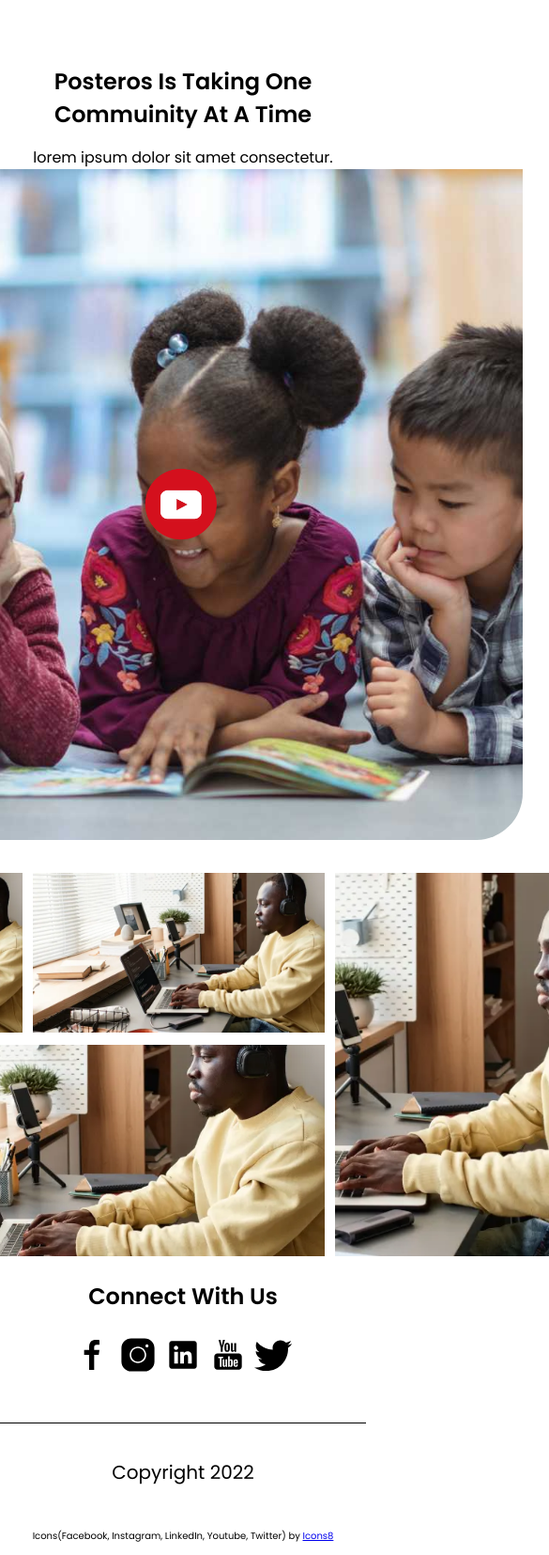
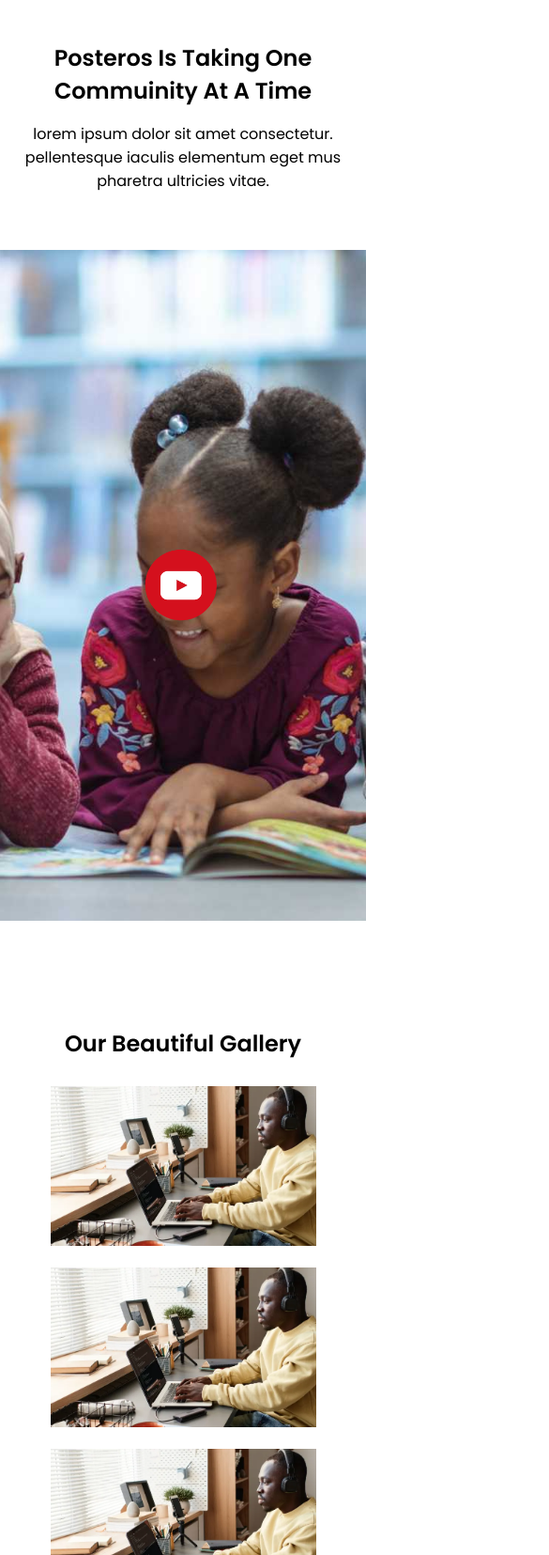
Before and after one commit to Nutifafa-kofi/Posteros, a plain HTML site: page index.html in a window 390 px wide. Shown: the part 3180-4835 px from the top of the page at 94% size, 585 px wide, since content can reach past the window. Drawn offline with Linux system fonts and the light colour scheme.

Commit message:
Responsive Design completed

```diff
--- a/index.html
+++ b/index.html
@@ -183,6 +183,8 @@
             <img src="gallery-image.png" alt="Gallery Image" class="img-d" />
           </div>
         </div>
+        <input type="checkbox" id="view">
+        <label for="view" class="view-more">View More</label>
       </section>
     </main>
 
--- a/style.css
+++ b/style.css
@@ -5,10 +5,10 @@
   font-family: "Poppins", sans-serif;
 }
 
-body {
+/* body {
   max-width: 100%;
   height: auto;
-}
+} */
 
 header {
   background-color: #d9edff;
@@ -273,6 +273,7 @@ select {
 .education {
   text-align: center;
   padding-top: 114px;
+  padding-bottom: 156px;
   width: 100%;
   max-width: 434px;
   margin: 0 auto;
@@ -289,23 +290,23 @@ select {
   font-weight: 400;
   font-size: 16px;
   text-transform: lowercase;
-  margin-bottom: 156px;
 }
 
 .child-education {
   background-color: #0b353d;
-  height: 302px;
+  /* height: auto; */
   border-top-right-radius: 151px;
   border-bottom-left-radius: 151px;
   display: flex;
   justify-content: center;
-  align-items: center;
+  align-items: flex-end;
 }
 
 .youtube-container {
   position: relative;
   height: 348px;
-  min-width: 723px;
+  max-width: 723px;
+  width: 100%;
   border-bottom-left-radius: 50px;
   border-bottom-right-radius: 50px;
   overflow: hidden;
@@ -341,9 +342,22 @@ select {
   margin-top: 59px;
 }
 
+.view-more {
+  display: none;
+  font-weight: 400;
+  font-size: 20px;
+  text-align: center;
+  text-transform: capitalize;
+  margin-top: 24px;
+}
+
+#view {
+  display: none;
+}
+
 .gallery-container {
   display: grid;
-  grid-template-columns: 130px 150px 150px 150px 130px 160px;
+  grid-template-columns: 130px 130px 150px 150px 130px 160px;
   grid-template-rows: 170px 225px;
   column-gap: 11px;
   row-gap: 13.38px;
@@ -390,7 +404,6 @@ select {
 .social-icons {
   display: flex;
   gap: 8px;
-  font-size: 48px;
 }
 
 .footer-divider {
@@ -515,24 +528,65 @@ select {
     gap: 75px;
   }
 
-
-
-  .child-education {
-    background-color: transparent;
-
+  .education {
+    padding-top: 89px;
+    padding-bottom: 61px;
   }
-
-
 
   .youtube-container {
     height: 714px;
+    border-bottom-left-radius: 0;
+    border-bottom-right-radius: 0;
     transform: translateY(0);
-
   }
 
+  .gallery-heading {
+    padding-top: 113px;
+  }
 
+  .gallery {
+    margin-top: 28px;
+  }
 
+  .gallery-container {
+    display: grid;
+    grid-template-columns: 130px 130px;
+    grid-template-rows: repeat(3, 170px);
+    gap: 23px;
+  }
 
+  .gallery-container .img-b {
+    grid-row: 2;
+    grid-column: 1 / span 2;
+  }
 
+  .gallery-container .img-d {
+    grid-column: 1 / span 2;
+  }
 
+  .gallery-container .img-c {
+    display: none;
   }
+
+  .view-more {
+    display: block;
+    cursor: pointer;
+  }
+
+  .social-links {
+    gap: 21px;
+    margin-top: 76px;
+  }
+
+  .social-icons {
+    gap: 13px;
+  }
+
+  .footer-divider {
+    margin: 61px 0 37px 0;
+  }
+
+  .copy-right {
+    margin-bottom: 23px;
+  }
+}
```
Lines whose indentation alone changed are shown as unchanged.
